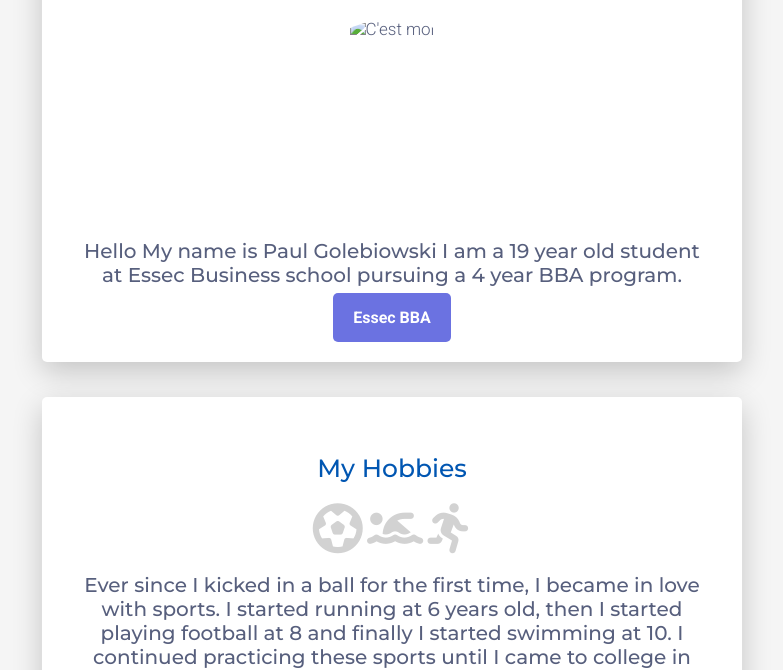
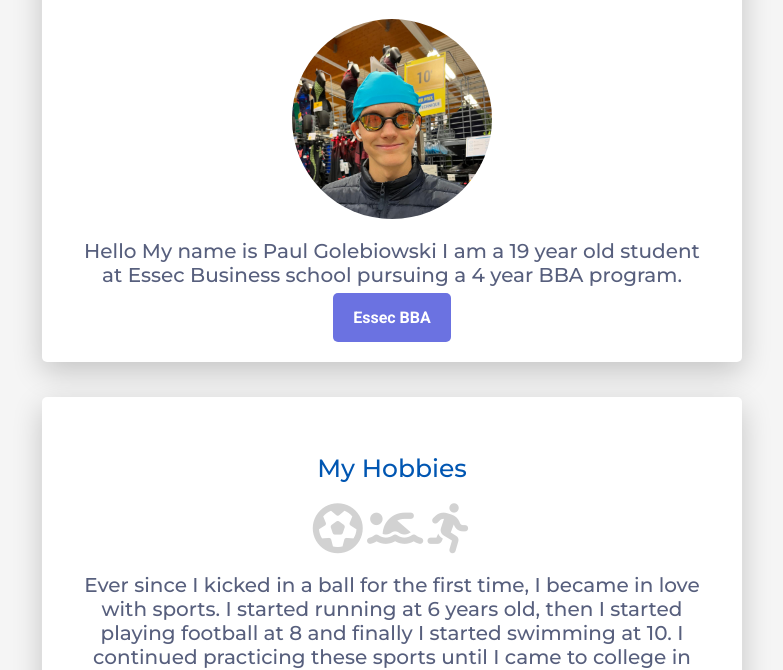
Before and after one commit to paul-golebiowski/my-profile, a plain HTML site: page index.html in a window 1280 px wide. Shown: the part 138-808 px from the top of the page, without its empty margins (248-1031 px from the left). Drawn offline with Linux system fonts and the light colour scheme.

Commit message:
Add files via upload

```diff
--- a/index.html
+++ b/index.html
@@ -17,7 +17,7 @@
             <div class="card-white">
                 <h1>Welcome to Paul's Profile Page</h1>
                 <div class="image-container">
-                <img src="Image/Profile_1.jpg" alt="C'est moi">
+                <img src="image/profile-picture.jpg" alt="C'est moi">
                 </div>
                 <h3>Hello My name is Paul Golebiowski I am a 19 year old student at Essec Business school pursuing a 4 year BBA program.</h3>
                 <a href="https://www.essec.edu/fr/global-bba/" target="_blank" class="btn-blue">Essec BBA
```
Also changed, not shown: profile-picture.jpg (added).
